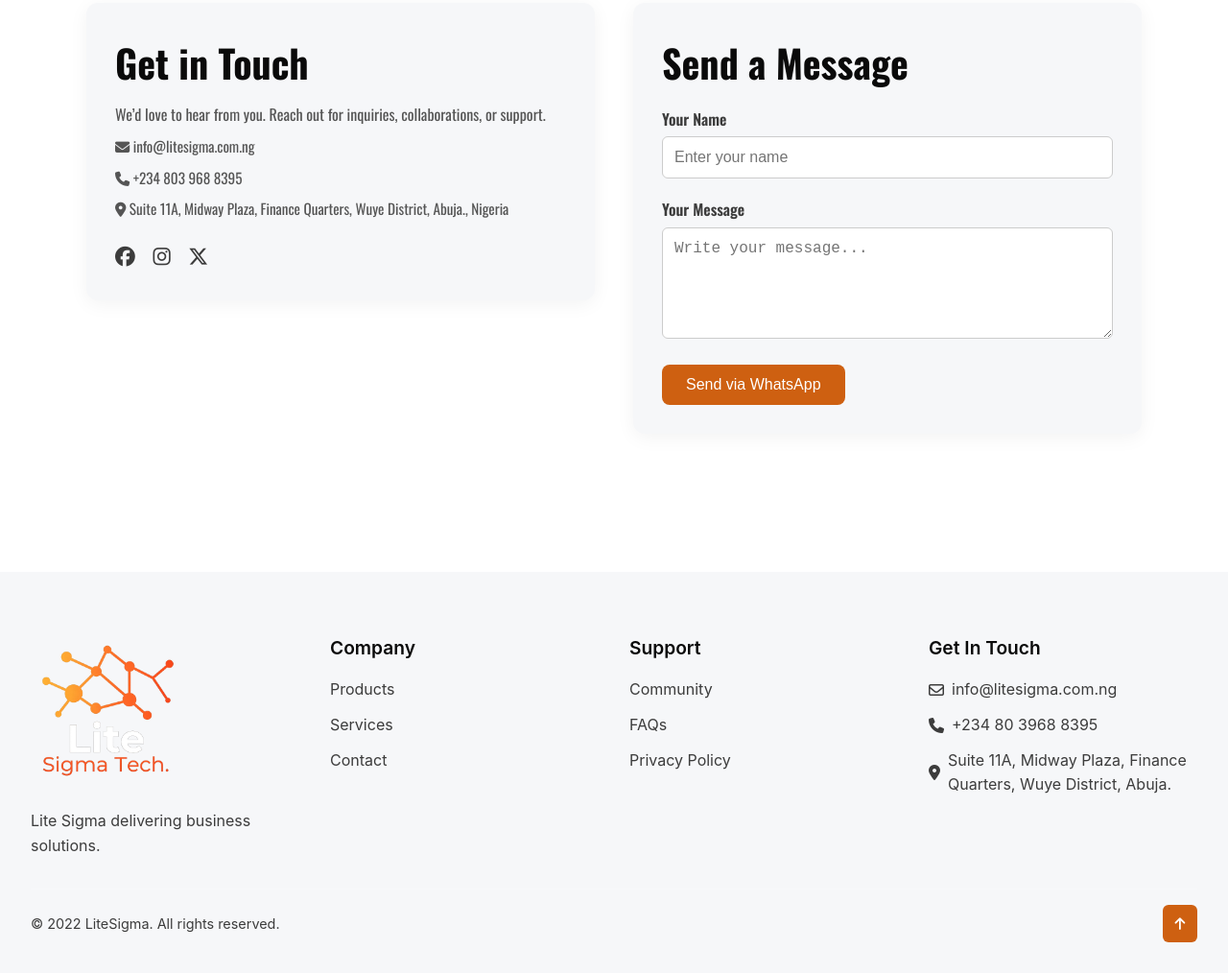
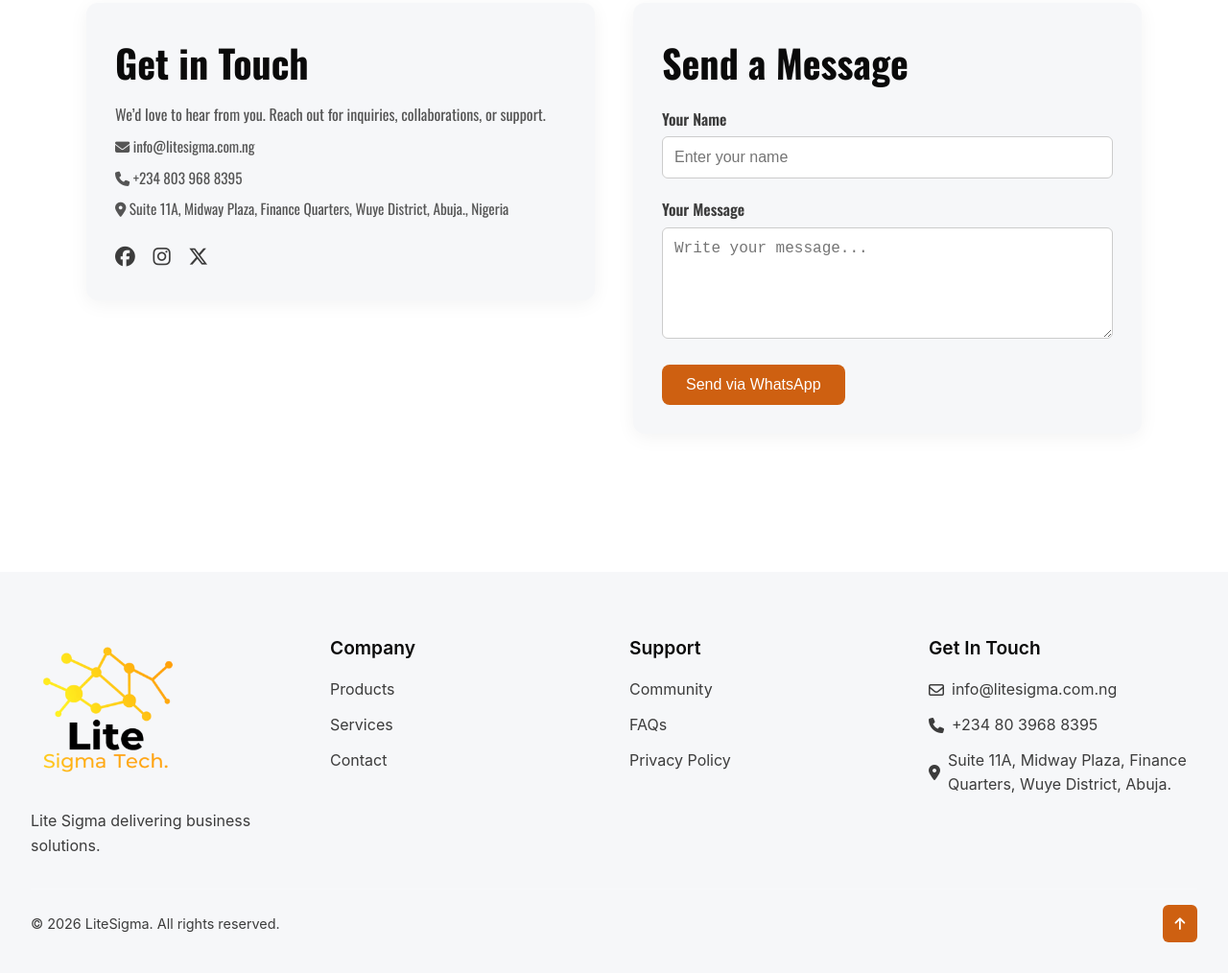
Before and after one commit to AduDanielTech/litesigmaMain, a plain HTML site: page contact-us.html in a window 1280 px wide. Shown: the part 319-1333 px from the top of the page at 96% size. Drawn offline with nearby package versions, Linux system fonts and the light colour scheme.

Commit message:
corrected footer logo

```diff
--- a/assets/js/main.js
+++ b/assets/js/main.js
@@ -66,6 +66,7 @@ document.addEventListener("DOMContentLoaded", () => {
   const icon = themeToggle ? themeToggle.querySelector('.icon') : null;
   const root = document.documentElement;
   const logo = document.getElementById('site-logo');
+  const footerLogo = document.getElementById('site-logo-footer');
 
   const logoDark = 'assets/images/litesigma_logo.webp';
   const logoLight = 'assets/images/litesigma_logo_light.png';
@@ -85,6 +86,9 @@ document.addEventListener("DOMContentLoaded", () => {
 
     if (logo) {
       logo.src = theme === 'dark' ? logoDark : logoLight;
+    }
+    if (footerLogo) {
+      footerLogo.src = theme === 'dark' ? logoDark : logoLight;
     }
   }
 
--- a/contact-us.html
+++ b/contact-us.html
@@ -111,7 +111,7 @@
     <div class="footer-container">
       <div class="footer-col">
         <div class="footer-logo">
-          <img src="assets/images/litesigma_logo.webp" id="site-logo" alt="Lite Sigma Logo">
+          <img src="assets/images/litesigma_logo.webp" id="site-logo-footer" alt="Lite Sigma Logo">
         </div>
         <p>Lite Sigma delivering business solutions.</p>
       </div>
@@ -141,7 +141,7 @@
       </div>
     </div>
     <div class="footer-bottom">
-      <p>© 2022 LiteSigma. All rights reserved.</p>
+      <p>© 2026 LiteSigma. All rights reserved.</p>
       <a href="#" class="back-to-top"><i class="fa-solid fa-arrow-up"></i></a>
     </div>
   </footer>
@@ -185,6 +185,7 @@
   const icon = themeToggle ? themeToggle.querySelector('.icon') : null;
   const root = document.documentElement;
   const logo = document.getElementById('site-logo');
+  const footerLogo = document.getElementById('site-logo-footer');
 
   const logoDark = 'assets/images/litesigma_logo.webp';
   const logoLight = 'assets/images/litesigma_logo_light.png';
@@ -204,6 +205,9 @@
 
     if (logo) {
       logo.src = theme === 'dark' ? logoDark : logoLight;
+    }
+    if (footerLogo) {
+      footerLogo.src = theme === 'dark' ? logoDark : logoLight;
     }
   }
 
```
Also changed, not shown: index.html (+2 -2 lines), products.html (+2 -2 lines), services.html (+2 -2 lines).
